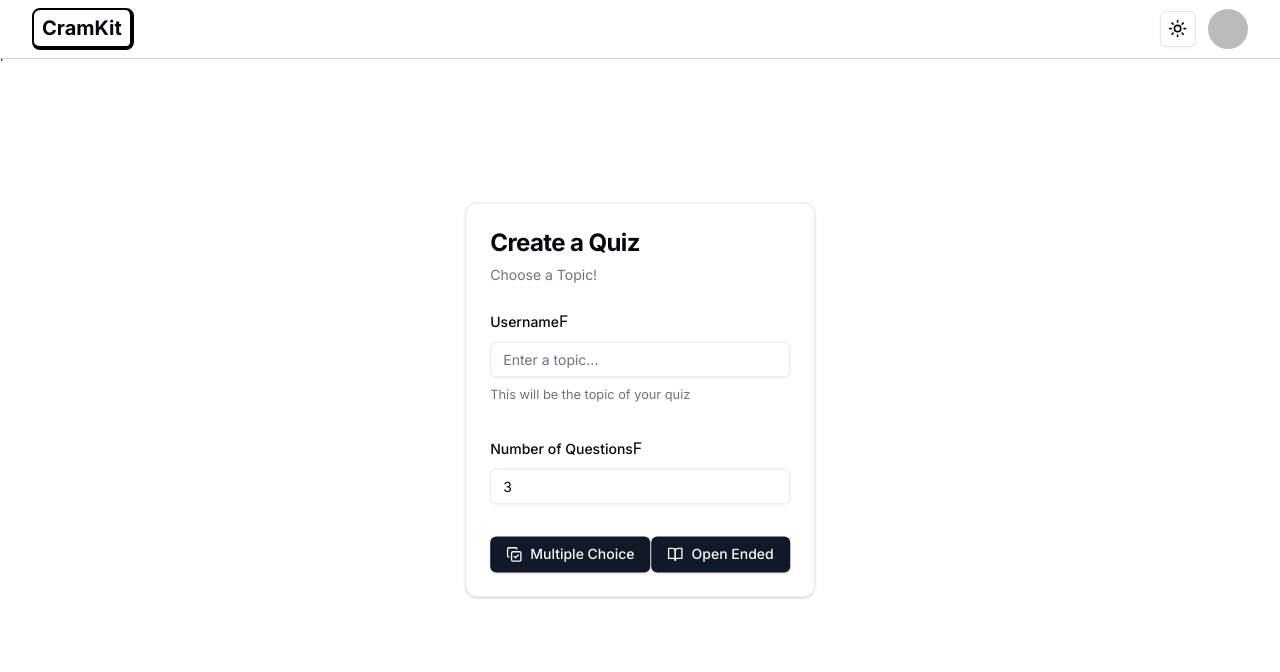
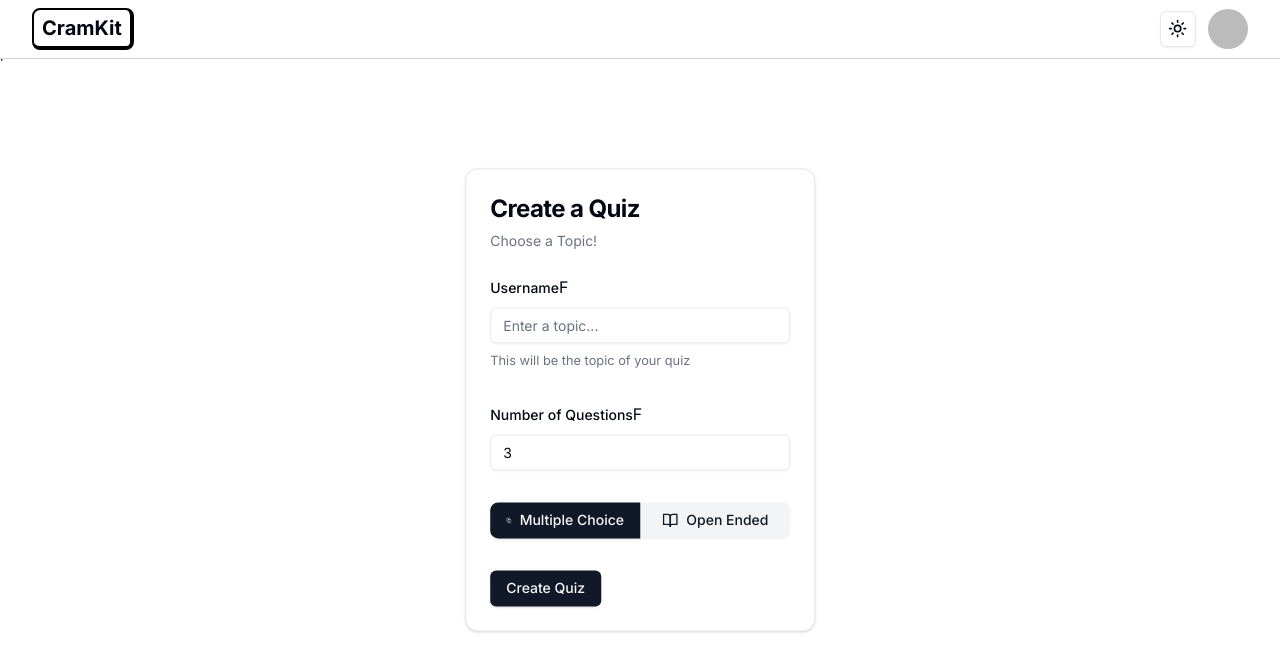
Before and after one commit to ArshS1/CramKit, a Next.js app: page /quiz in a window 1280 px wide. Shown: the top 672 px of the page. Built offline with nearby package versions, Linux system fonts and the light colour scheme; no server answers; sample sign-in values are in the browser's storage.

Commit message:
finished user input form

```diff
--- a/src/components/QuizCreation.tsx
+++ b/src/components/QuizCreation.tsx
@@ -40,6 +40,8 @@ const QuizCreation = (props: Props) => {
   function onSubmit(input: Input) {
     alert(JSON.stringify(input, null, 2));
   }
+
+  form.watch();
 
   return (
     <div className="absolute top-1/2 left-1/2 -translate-x-1/2 -translate-y-1/2">
@@ -89,16 +91,39 @@ const QuizCreation = (props: Props) => {
               />
 
               <div className="flex justify-between">
-                <Button>
+                <Button
+                  type="button"
+                  onClick={() => {
+                    form.setValue("type", "multipleChoice");
+                  }}
+                  className="w-1/2 rounded-none rounded-l-lg"
+                  variant={
+                    form.getValues("type") === "multipleChoice"
+                      ? "default"
+                      : "secondary"
+                  }
+                >
                   <CopyCheck className="w-4 h-4 mr-2" />
                   Multiple Choice
                 </Button>
                 <Separator orientation="vertical" />
-                <Button >
+                <Button
+                  type="button"
+                  onClick={() => {
+                    form.setValue("type", "openEnded");
+                  }}
+                  className="w-1/2 rounded-none rounded-r-lg"
+                  variant={
+                    form.getValues("type") === "openEnded"
+                      ? "default"
+                      : "secondary"
+                  }
+                >
                   <BookOpen className="w-4 h-4 mr-2" />
                   Open Ended
                 </Button>
               </div>
+              <Button type="submit">Create Quiz</Button>
             </form>
           </Form>
         </CardContent>
```
